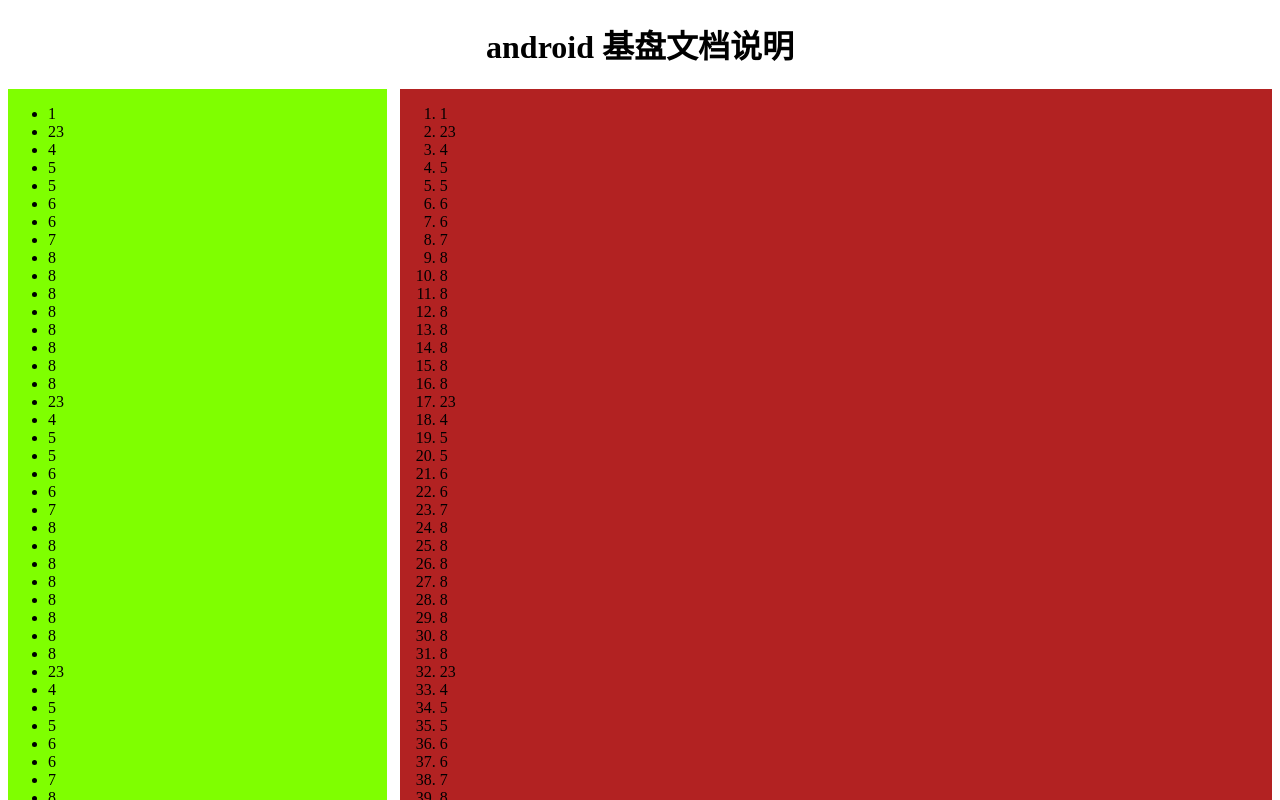
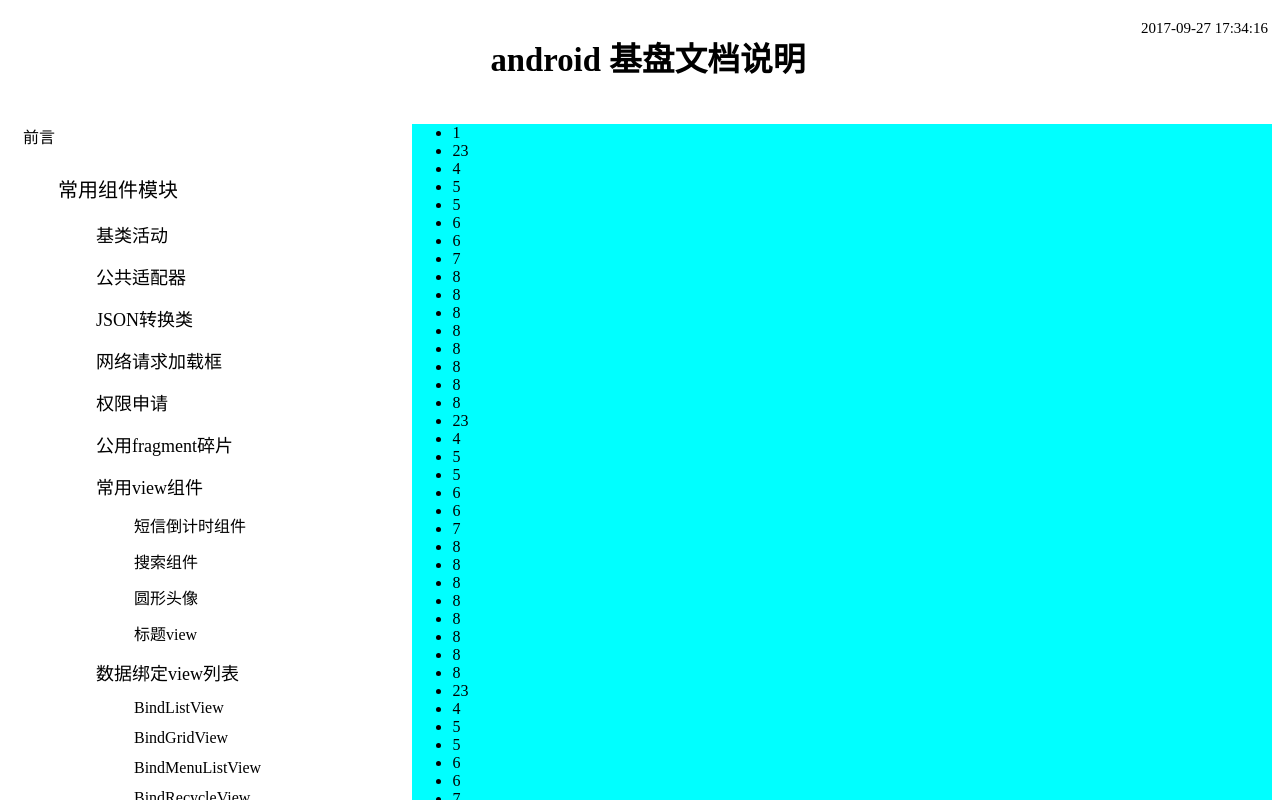
Before and after one commit to tanghongbin/android-document, a Vue app: page /#/document in a window 1280 px wide. Shown: the top 800 px of the page. Built offline with nearby package versions, Linux system fonts and the light colour scheme.

Commit message:
左边菜单列表的展示，未添加点击事件

```diff
--- a/package.json
+++ b/package.json
@@ -11,7 +11,11 @@
     "lint": "eslint --ext .js,.vue src"
   },
   "dependencies": {
+    "fastclick": "^1.0.6",
+    "jquery": "^2.2.4",
+    "moment": "^2.18.1",
     "vue": "^2.4.2",
+    "vue-scroller": "^2.2.2",
     "vue-router": "^2.7.0"
   },
   "devDependencies": {
@@ -46,6 +50,8 @@
     "semver": "^5.3.0",
     "shelljs": "^0.7.6",
     "opn": "^5.1.0",
+    "less": "^2.7.1",
+    "less-loader": "^2.2.3",
     "optimize-css-assets-webpack-plugin": "^2.0.0",
     "ora": "^1.2.0",
     "rimraf": "^2.6.0",
--- a/src/App.vue
+++ b/src/App.vue
@@ -1,14 +1,53 @@
 <template>
   <div id="app">
-    <router-view></router-view>
+    <div class="app_header_div">
+      <span style="position: absolute;font-size: 15px;margin-top: 20px;right: 20px;">{{currentTime}}</span>
+      <h3 style="text-align: center">
+        android 基盘文档说明
+      </h3>
+    </div>
+    <div class="app_left_menu">
+      <MenuComponent>
+
+      </MenuComponent>
+    </div>
+    <div class="app_main_content">
+      <router-view></router-view>
+    </div>
   </div>
 </template>
 
 <script>
-export default {
-  name: 'app'
-}
+  import moment from 'moment'
+  import MenuComponent from './buiness-module/andriod-document/pages/menu-component.vue'
+
+  export default {
+    name: 'app',
+    components: {
+      MenuComponent
+    },
+    data () {
+      return {
+        moment: moment,
+        currentTime: '',
+        timeInterval: ''
+      }
+    },
+    mounted () {
+      let that = this
+      that.timeInterval = setInterval(function () {
+        that.currentTime = moment().format('YYYY-MM-DD HH:mm:ss')
+      }, 1000)
+    },
+    destroyed () {
+      if (this.timeInterval) {
+        clearInterval(this.timeInterval)
+      }
+    }
+  }
 </script>
 
-<style>
+<style lang="less">
+  @import "./buiness-module/andriod-document/css/app";
+
 </style>
--- /dev/null
+++ b/src/buiness-module/andriod-document/css/app.less
@@ -0,0 +1,24 @@
+.app-left{
+
+}
+.app_header_div{
+  position: fixed;
+  top: 0;
+  height: 100px;
+  font-size: 28px;
+  width: 100%;
+  background-color: white
+}
+.app_left_menu{
+  width: 30%;
+  position: fixed;
+  height: 90%;
+  overflow-y: scroll;
+  margin-top: 100px;
+}
+.app_main_content{
+  width: 68%;
+  height: inherit;
+  float: right;
+  margin-top: 100px;
+}
--- a/src/buiness-module/andriod-document/pages/android-document.vue
+++ b/src/buiness-module/andriod-document/pages/android-document.vue
@@ -1,18 +1,10 @@
 <template>
   <div>
-    <h1 style="text-align: center">
-      android 基盘文档说明
-    </h1>
     <div style="width: 100%;height: 100%;">
-      <div style="display: inline-block;width: 30%;background-color: chartreuse;height: inherit">
+      <div style="background-color: aqua">
         <ul>
           <li v-for="item in list">{{item}}</li>
         </ul>
-      </div>
-      <div style="float: right;width: 69%;background-color: firebrick;height: inherit;">
-        <ol>
-          <li v-for="item in list">{{item}}</li>
-        </ol>
       </div>
     </div>
   </div>
--- /dev/null
+++ b/src/buiness-module/andriod-document/pages/menu-component.vue
@@ -0,0 +1,119 @@
+<template>
+  <div>
+    <p style="margin-left: 15px;">前言</p>
+    <ul>
+      <div v-for="item in moduleList">
+        <li style="list-style: none;font-size: 20px;padding: 10px;">{{item.title}}</li>
+        <ul v-if="item.subMenus && item.subMenus.length > 0">
+          <div v-for="secondItem in item.subMenus">
+            <li style="list-style: none;font-size: 18px;padding: 8px;">{{secondItem.title}}</li>
+            <ul v-if="secondItem.subMenus && secondItem.subMenus.length > 0">
+              <div v-for="thirdItem in secondItem.subMenus">
+                <li style="list-style: none;font-size: 16px;padding: 6px;">{{thirdItem.title}}</li>
+              </div>
+            </ul>
+          </div>
+        </ul>
+      </div>
+    </ul>
+  </div>
+</template>
+<script>
+  export default {
+    data () {
+      return {
+        moduleList: [
+          {
+            title: '常用组件模块',
+            subMenus: [
+              {title: '基类活动'},
+              {title: '公共适配器'},
+              {title: 'JSON转换类'},
+              {title: '网络请求加载框'},
+              {title: '权限申请'},
+              {title: '公用fragment碎片'},
+              {
+                title: '常用view组件',
+                subMenus: [
+                  {title: '短信倒计时组件'},
+                  {title: '搜索组件'},
+                  {title: '圆形头像'},
+                  {title: '标题view'}
+                ]
+              },
+              {
+                title: '数据绑定view列表',
+                subMenus: [
+                  {title: 'BindListView'},
+                  {title: 'BindGridView'},
+                  {title: 'BindMenuListView'},
+                  {title: 'BindRecycleView'}
+                ]
+              },
+              {
+                title: '简单工具类',
+                subMenus: [
+                  {title: '广播工具'},
+                  {title: '类工具'},
+                  {title: 'JSON转换Map工具'},
+                  {title: 'IP工具'},
+                  {title: '通知工具'},
+                  {title: 'URL工具'}
+                ]
+              }]
+          },
+          {
+            title: '图片库',
+            subMenus: [
+              {title: '图片轮播'},
+              {title: '图片多张选择'},
+              {title: '图片单张选择'},
+              {title: '图片裁剪'},
+              {title: '照相'}
+            ]
+          },
+          {
+            title: '常用工具集合',
+            subMenus: [
+              {title: '图片处理工具'},
+              {title: '字母转换工具'},
+              {title: 'URI转文件工具'},
+              {title: '日期选择工具'},
+              {title: 'Dialog工具'},
+
+              {title: '农历-公历转换工具'},
+              {title: '手机加速感应工具'},
+              {title: '时间,日期临近计算工具'},
+              {title: '通用工具'},
+              {title: 'Activity工具'},
+
+              {title: 'App工具'},
+              {title: '状态工具'},
+              {title: '清除工具'},
+              {title: '剪切板工具'},
+              {title: '设备工具'},
+
+              {title: '判空的工具'},
+              {title: '编码-解码工具'},
+              {title: '加密-解密工具'},
+              {title: '文件工具'},
+              {title: '图片工具'},
+
+              {title: '网络相关工具'},
+              {title: '电话工具'},
+              {title: '拼音工具'},
+              {title: '正则表达式工具'},
+              {title: '屏幕相关工具'},
+
+              {title: 'SD卡工具'},
+              {title: '脚本编写工具'},
+              {title: '尺寸工具'},
+              {title: '线程池工具'},
+              {title: '解压缩工具'}
+            ]
+          }
+        ]
+      }
+    }
+  }
+</script>
```
Also changed, not shown: src/buiness-module/andriod-document/module/MenuData.js (added, +11 -0 lines), 1 other file (tests, documents, lock files or other folders).
